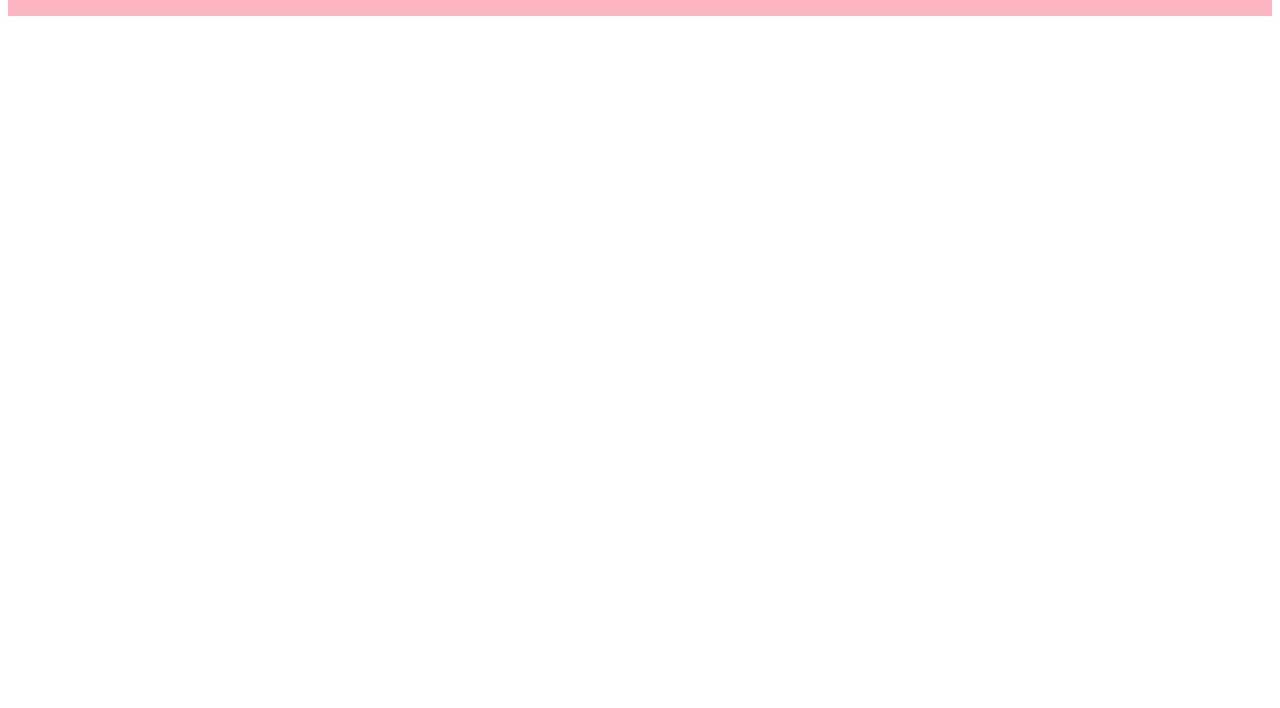
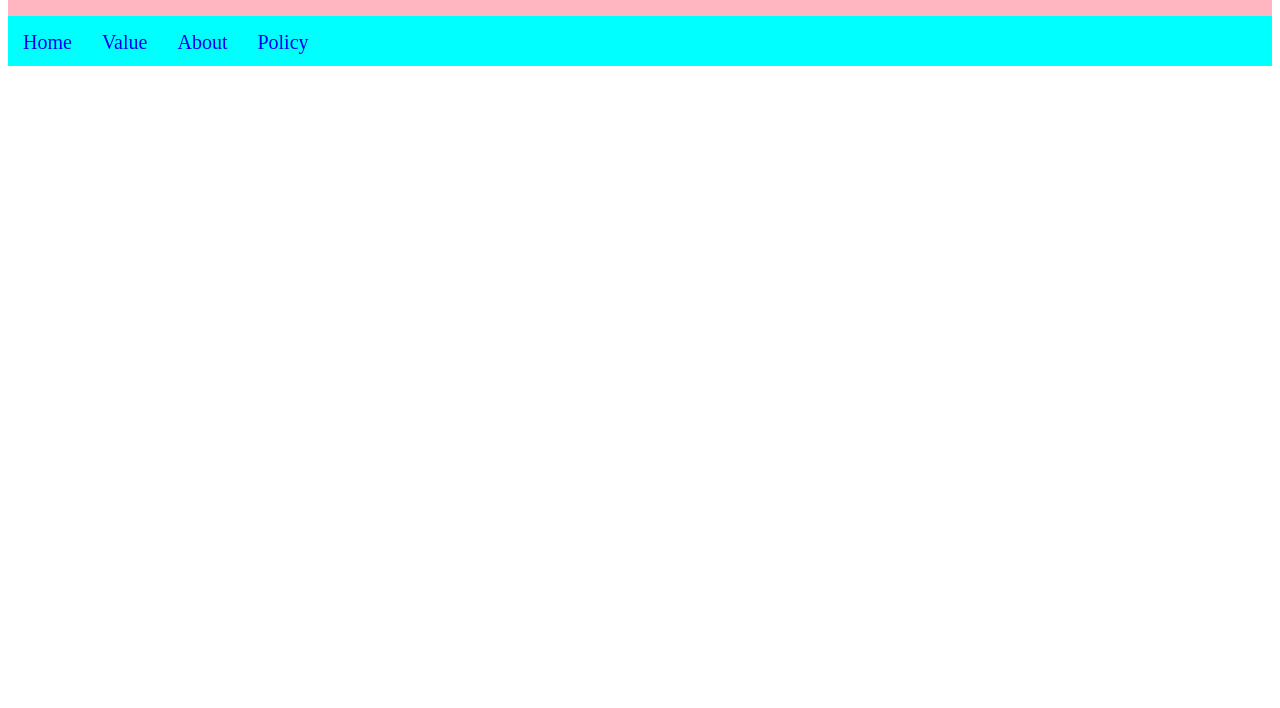
Before and after one commit to zainbinshakoor/Css-Layout-Flexbox, a plain HTML site: page index.html in a window 1280 px wide. Shown: the part 92-800 px from the top of the page. Drawn offline with Linux system fonts and the light colour scheme.

Commit message:
complete navbar

```diff
--- a/index.html
+++ b/index.html
@@ -14,6 +14,12 @@
         <div id="header" class="same">
             <h1>Header</h1>
         </div>
+        <div id="navbar">
+            <a href="#">Home</a>
+            <a href="#">Value</a>
+            <a href="#">About</a>
+            <a href="#">Policy</a>
+        </div>
     </div>
 </body>
 
--- a/style.css
+++ b/style.css
@@ -7,3 +7,16 @@
     align-items: center;
     justify-content: center;
 }
+#navbar{
+    background-color: cyan;
+    height: 50px;
+    width: 100%;
+}
+a{
+    text-decoration: none;
+    padding: 15px  ;
+    display: flex;
+    justify-content: center;
+    float: left;
+    font-size: 20px;
+}
```
